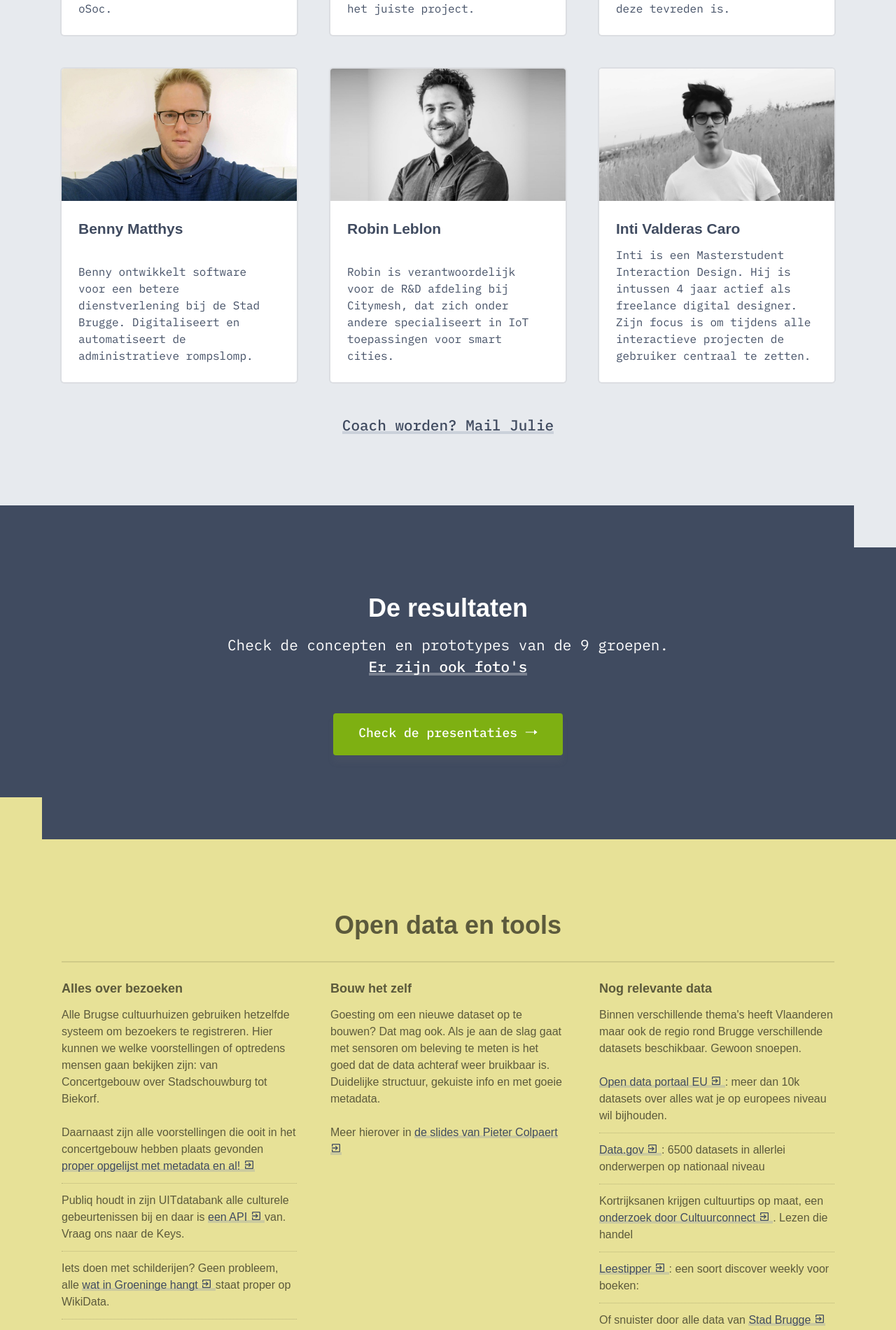
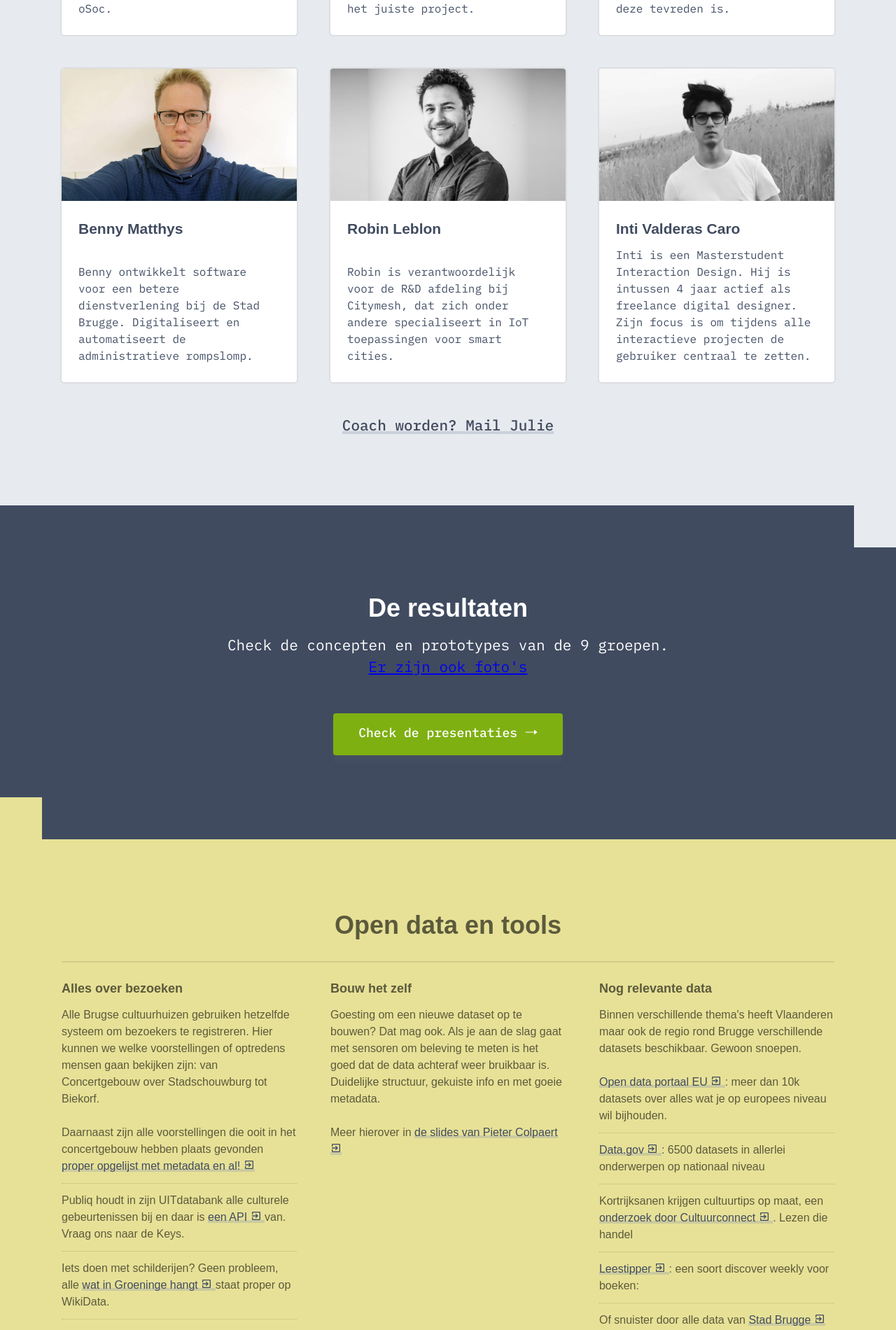
Before and after one commit to nerdlab-be/cityhacks-2019, a Jekyll site: the page built from _pages/index.markdown, in a window 1280 px wide. Shown: the part 3895-5795 px from the top of the page at 70% size. Built offline with Jekyll 4.4.1, drawn with Linux system fonts in a browser that asks for light colours; some web fonts are replaced.

Commit message:
rolled back

```diff
--- a/_pages/index.markdown
+++ b/_pages/index.markdown
@@ -76,7 +76,7 @@
   linkHref: "mailto:julie.naesens@ocwest.be"
 subscribe:
   title: "De resultaten"
-  para: "Check de concepten en prototypes van de 9 groepen. <a href='https://www.facebook.com/pg/turbobrugge/photos/?tab=album&album_id=2471637146425724&ref=page_internal' class='c-link c-link--faux c-link--negative'>Er zijn ook foto's</a>"
+  para: "Check de concepten en prototypes van de 9 groepen. <a href='https://www.facebook.com/pg/turbobrugge/photos/?tab=album&album_id=2471637146425724&ref=page_internal'>Er zijn ook foto's</a>"
   link: "Check de presentaties"
   linkHref: "https://docs.google.com/presentation/d/1snIu0h6BUL0dI3QdD5XyClBagf1pL3kcM4DUm-J64Bk/edit?usp=sharing"
 ---
```
